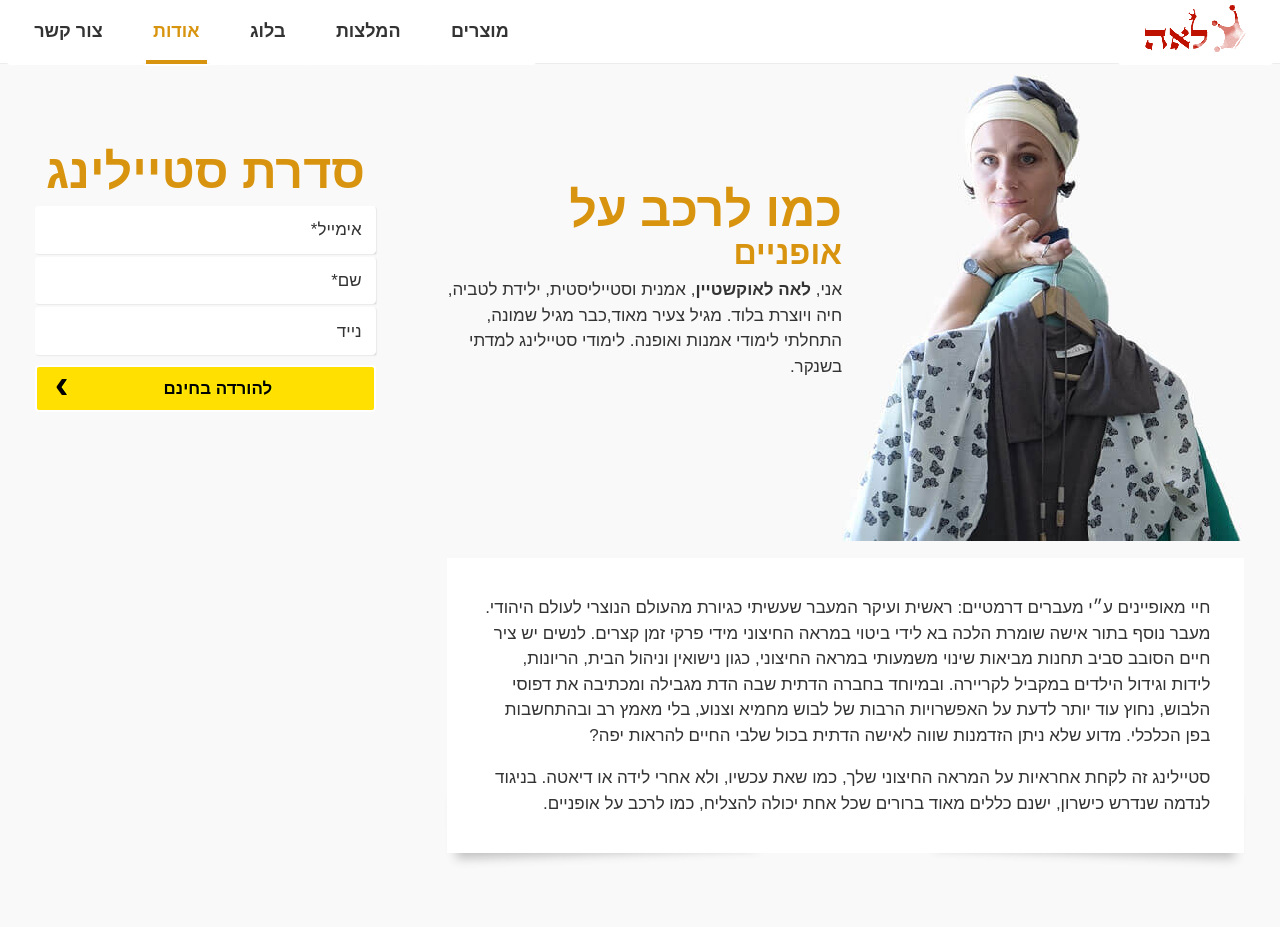
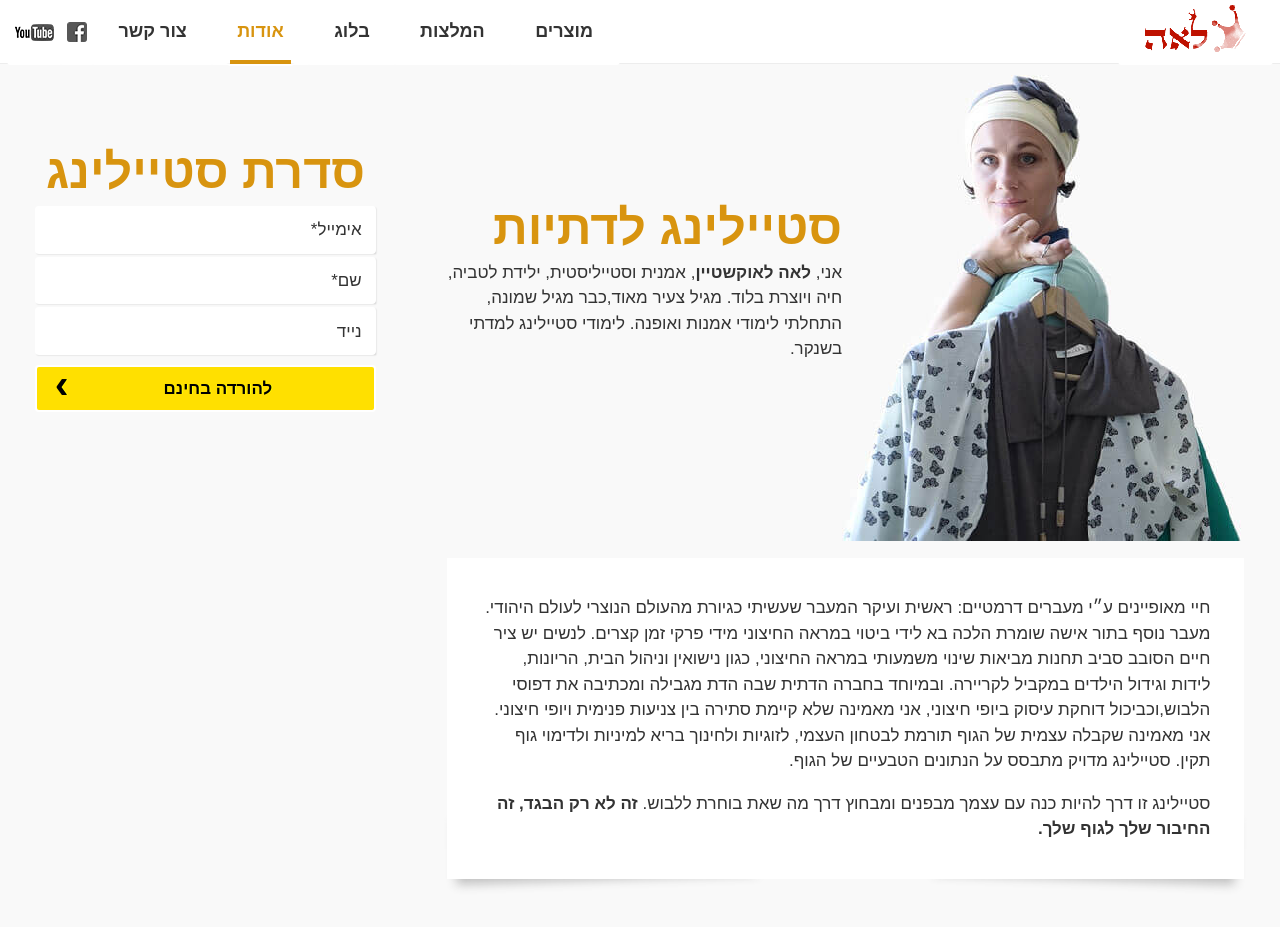
Before and after one commit to laukstein/lea.laukstein.com, a Jekyll site: the page built from about.html, in a window 1280 px wide and 931 px high. Shown: the top 927 px of the window. Built offline with Jekyll 4.4.1, drawn with Linux system fonts in a browser that asks for light colours.

Commit message:
Updated slogin, copyriting, link to Facebook and YouTube

```diff
--- a/_config.yml
+++ b/_config.yml
@@ -1,4 +1,4 @@
-title: סטיילינג בקלות לדתיות — לאה לאוקשטיין
+title: סטיילינג לדתיות — לאה לאוקשטיין
 url: https://lea.laukstein.com
 enforce_ssl: lea.laukstein.com
 permalink: /:categories/:title
--- a/_includes/style.css
+++ b/_includes/style.css
@@ -134,6 +134,7 @@ nav a {
     position: relative;
     padding: 1em 1.4em;
     color: inherit;
+    vertical-align: top;
 }
 nav a:hover,
 nav a:focus,
@@ -155,6 +156,29 @@ nav .active:after {
     bottom: -1px;
     height: .2em;
     background-color: #d8940f;
+}
+.external.external {
+    padding: 1.2em .35em;
+    background-color: transparent;
+    -webkit-filter: grayscale(100%);
+            filter: grayscale(100%);
+}
+.external.external:hover,
+.external.external:active {
+    -webkit-filter: none;
+            filter: none;
+}
+[class*=icon-] {
+    height: 20px;
+    background-image: url(/assets/sprites.png);
+    background-repeat: no-repeat;
+}
+.icon-youtube {
+    width: 39px;
+}
+.icon-facebook {
+    width: 20px;
+    background-position: -40px 0;
 }
 .logo {
     padding: 0 1.4em .6em;
@@ -798,6 +822,14 @@ iframe {
         color: #fff;
         background-color: #1e90ff;
     }
+    .external.external {
+        padding-right: 1.4em;
+        padding-left: 1.4em;
+    }
+    .external.external:hover,
+    .external.external:focus {
+        background-color: #f9f9f9;
+    }
     .bar.bar {
         display: inline-block;
         position: absolute;
--- a/_layouts/default.html
+++ b/_layouts/default.html
@@ -28,7 +28,7 @@ layout: compress
                     %}<a{% if nav.url == page.url or page.category == relative_url %} class=active{% endif %} href="{{ nav.url | relative_url }}">{{ nav.title }}</a>{%
                 endif %}{%
             endunless %}{%
-        endfor %}
+        endfor %}<a class=external rel=noopener href="https://www.facebook.com/LeaLaukstein/" title="פייסבוק" target=_blank><div class=icon-facebook></div></a><a class=external rel=noopener href="https://www.youtube.com/channel/UCNNsgimJtU1q1LUMVsq44Dg" title="יוטיוב" target=_blank><div class=icon-youtube></div></a>
         </nav>
     </div>
 </header>
--- a/about.html
+++ b/about.html
@@ -7,10 +7,10 @@ order: 4
 <figure class=table>
     <img class=cell-center src=assets/profile.jpg width=416 height=486 alt="לאה לאוקשטיין">
     <figcaption class=cell-center>
-        <h1>כמו לרכב על אופניים</h1>
+        <h1>סטיילינג לדתיות</h1>
          <p>אני, <b>לאה לאוקשטיין</b>, אמנית וסטייליסטית, ילידת לטביה, חיה ויוצרת בלוד. מגיל צעיר מאוד,כבר מגיל שמונה, התחלתי לימודי אמנות ואופנה. לימודי סטיילינג למדתי בשנקר.</p>
     </figcaption>
 </figure>
-<div class=box>{{ 'חיי מאופיינים ע״י מעברים דרמטיים: ראשית ועיקר המעבר שעשיתי כגיורת מהעולם הנוצרי לעולם היהודי. מעבר נוסף בתור אישה שומרת הלכה בא לידי ביטוי במראה החיצוני מידי פרקי זמן קצרים. לנשים יש ציר חיים הסובב סביב תחנות מביאות שינוי משמעותי במראה החיצוני, כגון נישואין וניהול הבית, הריונות, לידות וגידול הילדים במקביל לקריירה. ובמיוחד בחברה הדתית שבה הדת מגבילה ומכתיבה את דפוסי הלבוש, נחוץ עוד יותר לדעת על האפשרויות הרבות של לבוש מחמיא וצנוע, בלי מאמץ רב ובהתחשבות בפן הכלכלי. מדוע שלא ניתן הזדמנות שווה לאישה הדתית בכול שלבי החיים להראות יפה?
+<div class=box>{{ 'חיי מאופיינים ע״י מעברים דרמטיים: ראשית ועיקר המעבר שעשיתי כגיורת מהעולם הנוצרי לעולם היהודי. מעבר נוסף בתור אישה שומרת הלכה בא לידי ביטוי במראה החיצוני מידי פרקי זמן קצרים. לנשים יש ציר חיים הסובב סביב תחנות מביאות שינוי משמעותי במראה החיצוני, כגון נישואין וניהול הבית, הריונות, לידות וגידול הילדים במקביל לקריירה. ובמיוחד בחברה הדתית שבה הדת מגבילה ומכתיבה את דפוסי הלבוש,וכביכול דוחקת עיסוק ביופי חיצוני, אני מאמינה שלא קיימת סתירה בין צניעות פנימית ויופי חיצוני. אני מאמינה שקבלה עצמית של הגוף תורמת לבטחון העצמי, לזוגיות ולחינוך בריא למיניות ולדימוי גוף תקין. סטיילינג מדויק מתבסס על הנתונים הטבעיים של הגוף.
 
-סטיילינג זה לקחת אחראיות על המראה החיצוני שלך, כמו שאת עכשיו, ולא אחרי לידה או דיאטה. בניגוד לנדמה שנדרש כישרון, ישנם כללים מאוד ברורים שכל אחת יכולה להצליח, כמו לרכב על אופניים.' | markdownify }}</div>
+סטיילינג זו דרך להיות כנה עם עצמך מבפנים ומבחוץ דרך מה שאת בוחרת ללבוש. **זה לא רק הבגד, זה החיבור שלך לגוף שלך.**' | markdownify }}</div>
```
Also changed, not shown: assets/sprites.png (added).
